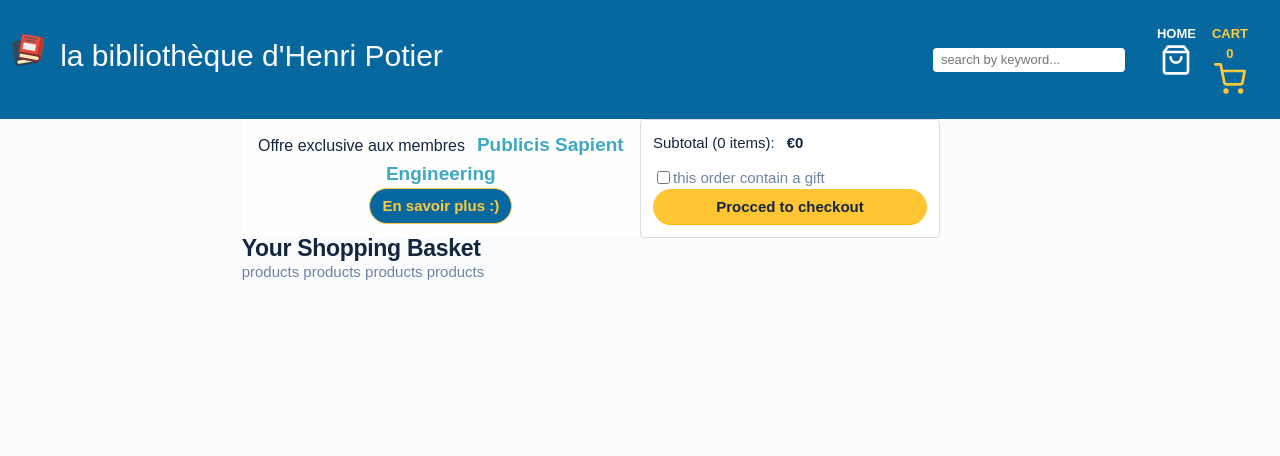
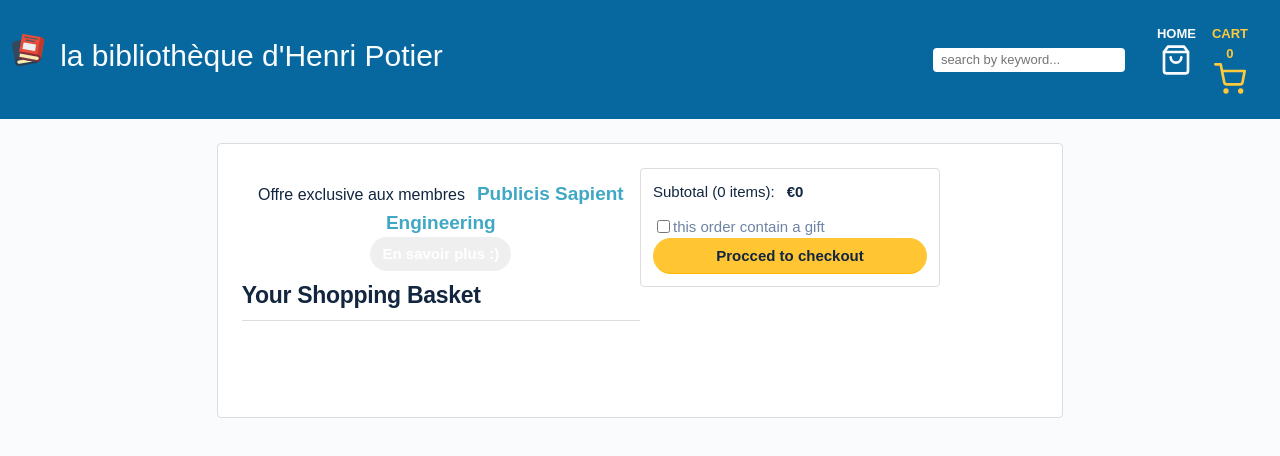
Before and after one commit to Romain-Moreaux/henry-potier-library, a React (Create React App) app: page /checkout in a window 1280 px wide. Shown: the top 456 px of the page. Built offline with nearby package versions, Linux system fonts and the light colour scheme; what webfontloader would draw is missing.

Commit message:
BasketProduct, removeProduct

```diff
--- a/src/App.js
+++ b/src/App.js
@@ -3,7 +3,7 @@ import { ThemeProvider } from 'react-jss'
 import RoutesController from './components/router'
 import WebFont from 'webfontloader'
 import { themeValue } from './themeValue'
-import BasketProvider from './components/Basket'
+import { BasketProvider } from './components/Basket'
 
 WebFont.load({
   google: {
--- /dev/null
+++ b/src/components/Basket/BasketProduct.js
@@ -0,0 +1,59 @@
+import React from 'react'
+import { createUseStyles } from 'react-jss'
+import Button from '../Button'
+import { useBasketContext } from './BasketProvider'
+
+const useStyles = createUseStyles((theme) => ({
+  basket: {
+    display: 'flex',
+  },
+  cover: {
+    flex: 1,
+    '& > img': {
+      objectFit: 'cover',
+      maxHeight: 205,
+    },
+  },
+  informations: {
+    flex: 1,
+    display: 'flex',
+    flexDirection: 'column',
+    alignItems: 'center',
+    justifyContent: 'center',
+    textAlign: 'center',
+  },
+  title: {
+    fontSize: theme.texts.md,
+    fontWeight: 600,
+    color: theme.colors.raven,
+    marginBottom: theme.spaces.md,
+  },
+  price: {
+    fontSize: theme.texts.lg,
+    fontWeight: 800,
+    color: theme.colors.blue,
+    marginBottom: theme.spaces.md,
+  },
+}))
+
+export function BasketProduct({ id, title, price, cover }) {
+  const classes = useStyles()
+  const [, dispatch] = useBasketContext()
+  const handleRemove = () => dispatch({ type: 'REMOVE_FROM_BASKET', id })
+  return (
+    <div className={classes.basket}>
+      <div className={classes.cover}>
+        <img src={cover} alt="#" />
+      </div>
+      <div className={classes.informations}>
+        <span className={classes.title}>{title}</span>
+        <span className={classes.price}>€{price}</span>
+        <Button model="secondary" cb={handleRemove}>
+          Retirer du panier
+        </Button>
+      </div>
+    </div>
+  )
+}
+
+export default BasketProduct
--- a/src/components/Basket/BasketProvider.js
+++ b/src/components/Basket/BasketProvider.js
@@ -1,7 +1,7 @@
 import React, { createContext, useContext, useReducer } from 'react'
 import reducer, { initialState } from './reducer'
 
-export const BasketContext = createContext()
+const BasketContext = createContext()
 
 export const BasketProvider = ({ children }) => (
   <BasketContext.Provider value={useReducer(reducer, initialState)}>
@@ -9,6 +9,4 @@ export const BasketProvider = ({ children }) => (
   </BasketContext.Provider>
 )
 
-export default BasketProvider
-
 export const useBasketContext = () => useContext(BasketContext)
--- a/src/components/Basket/index.js
+++ b/src/components/Basket/index.js
@@ -1,4 +1,4 @@
-import BasketProvider from './BasketProvider'
-export default BasketProvider
-export { useBasketContext } from './BasketProvider'
+import BasketProduct from './BasketProduct'
+export { BasketProvider, useBasketContext } from './BasketProvider'
 export { getBasketTotal } from './reducer'
+export default BasketProduct
--- a/src/components/Basket/reducer.js
+++ b/src/components/Basket/reducer.js
@@ -1,5 +1,8 @@
+import books from '../../assets/books.json'
+
 export const initialState = {
   basket: [],
+  // basket: [books[0], books[1], books[2]],
 }
 
 export const getBasketTotal = (basket) =>
@@ -13,6 +16,11 @@ const reducer = (state, action) => {
         ...state,
         basket: [...state.basket, action.item],
       }
+    case 'REMOVE_FROM_BASKET':
+      return {
+        ...state,
+        basket: state.basket.filter((item) => item.id !== action.id),
+      }
 
     default:
       break
--- a/src/components/Button.js
+++ b/src/components/Button.js
@@ -27,7 +27,7 @@ Button.defaultProps = {
 }
 
 Button.propTypes = {
-  model: PropTypes.oneOf(['add', 'remove', 'submit', 'offer']),
+  model: PropTypes.oneOf(['primary', 'secondary', 'submit', 'cta']),
   cb: PropTypes.func,
   children: PropTypes.node,
 }
--- a/src/components/Checkout.js
+++ b/src/components/Checkout.js
@@ -1,5 +1,6 @@
 import React from 'react'
 import { createUseStyles } from 'react-jss'
+import BasketProduct, { useBasketContext } from './Basket'
 import Button from './Button'
 import Header from './Header'
 import SubTotal from './SubTotal'
@@ -14,6 +15,11 @@ const useStyles = createUseStyles((theme) => ({
   shopCart: {
     display: 'flex',
     flexWrap: 'wrap',
+    backgroundColor: theme.colors.white,
+    margin: `${theme.spaces.lg} 0`,
+    padding: `${theme.spaces.lg}`,
+    border: `1px solid ${theme.colors.grey}`,
+    borderRadius: 4,
   },
   boxLeft: { flex: 1 },
   boxRight: { flex: 1 },
@@ -22,6 +28,11 @@ const useStyles = createUseStyles((theme) => ({
     backgroundColor: theme.colors.white,
     padding: `${theme.spaces.md} ${theme.spaces.sm}`,
     textAlign: 'center',
+  },
+  title: {
+    paddingBottom: theme.spaces.md,
+    marginBottom: theme.spaces.lg,
+    borderBottom: `1px solid ${theme.colors.grey}`,
   },
   texts: {
     color: theme.colors.raven,
@@ -37,11 +48,17 @@ const useStyles = createUseStyles((theme) => ({
     displays: 'flex',
     flexDirection: 'column',
   },
-  productList: {},
+  productList: {
+    padding: `${theme.spaces.lg} 0`,
+    display: 'flex',
+    flexDirection: 'column',
+    '& > div': { marginBottom: theme.spaces.md },
+  },
 }))
 
 function Checkout() {
   const classes = useStyles()
+  const [{ basket }] = useBasketContext()
   return (
     <div className={classes.checkout}>
       <Header />
@@ -55,12 +72,14 @@ function Checkout() {
                   Publicis Sapient Engineering
                 </span>
               </div>
-              <Button model="offer">En savoir plus :)</Button>
+              <Button model="cta">En savoir plus :)</Button>
             </div>
             <div className={classes.basket}>
-              <h2>Your Shopping Basket</h2>
+              <h2 className={classes.title}>Your Shopping Basket</h2>
               <div className={classes.productList}>
-                products products products products
+                {basket?.map((item, i) => (
+                  <BasketProduct key={i} {...item} />
+                ))}
               </div>
             </div>
           </div>
--- a/src/components/Homepage.js
+++ b/src/components/Homepage.js
@@ -5,6 +5,7 @@ import Product from './Product'
 import axios from 'axios'
 import { newId } from '../helpers'
 import books from '../assets/books.json'
+import { useBasketContext } from './Basket'
 
 const useStyles = createUseStyles((theme) => ({
   homepage: {
@@ -29,7 +30,9 @@ function Homepage() {
   const [filteredData, setFilteredData] = useState([])
   const [isLoading, setIsLoading] = useState(false)
   const [isError, setIsError] = useState(false)
+  const [{ basket }] = useBasketContext()
 
+  console.log('basket', basket)
   // Fetch datas once from api
   // useEffect(() => {
   //   const fetchData = async () => {
@@ -90,7 +93,7 @@ function Homepage() {
           {isLoading ? (
             <p>Ressources en chargement</p>
           ) : (
-            filteredData.map((book) => <Product key={newId()} {...book} />)
+            filteredData.map((book, i) => <Product key={i} {...book} />)
           )}
         </div>
       </section>
--- a/src/components/Product.js
+++ b/src/components/Product.js
@@ -3,6 +3,7 @@ import PropTypes from 'prop-types'
 import { createUseStyles } from 'react-jss'
 import Button from './Button'
 import { useBasketContext } from './Basket'
+import { newId } from '../helpers'
 
 const useStyles = createUseStyles((theme) => ({
   product: {
@@ -46,7 +47,7 @@ const useStyles = createUseStyles((theme) => ({
   price: {
     color: theme.colors.blue,
     fontSize: theme.texts.lg,
-    fontWeight: 600,
+    fontWeight: 800,
   },
   image: {
     '& > img': { maxHeight: 175 },
@@ -84,6 +85,7 @@ function Product({ isbn, title, price, cover, synopsis }) {
     dispatch({
       type: 'ADD_TO_BASKET',
       item: {
+        id: newId(),
         isbn,
         title,
         price,
@@ -118,7 +120,7 @@ function Product({ isbn, title, price, cover, synopsis }) {
             {readMore ? 'Lire moins' : 'Lire plus'}
           </span>
         </div>
-        <Button model="add" cb={addToBasket}>
+        <Button model="primary" cb={addToBasket}>
           Ajouter au panier
         </Button>
       </div>
--- a/src/components/SubTotal.js
+++ b/src/components/SubTotal.js
@@ -14,7 +14,7 @@ const useStyles = createUseStyles((theme) => ({
     padding: theme.spaces.md,
 
     backgroundColor: '#fff',
-    border: '1px solid #dddddd',
+    border: `1px solid ${theme.colors.grey}`,
     borderRadius: 4,
     '& p': { color: theme.colors.raven },
   },
@@ -41,7 +41,7 @@ function SubTotal() {
               <input type="checkbox" />
               this order contain a gift
             </small>
-            <Button model="submit">Procced to checkout</Button>
+            <Button model="secondary">Procced to checkout</Button>
           </>
         )}
         decialScale={2}
--- a/src/themeValue.js
+++ b/src/themeValue.js
@@ -10,8 +10,9 @@ export const themeValue = {
     yellowAlt2: '#ffb700',
     cyan: '#40a8c4',
     blueAlt: '#a2d5f2',
-    white: 'rgb(254, 254, 253)',
+    white: 'rgb(255, 255, 255)',
     whiteAlt: 'rgb(249, 251, 253)',
+    grey: '#dddddd',
   },
   displays: {
     page: {
@@ -81,7 +82,7 @@ export const themeValue = {
         boxShadow: 'rgba(9, 30, 66, 0.13) 0px 2px 1px',
       },
     },
-    add: {
+    primary: {
       background: '#ffc93c',
       color: '#07689f',
       border: '1px solid #07689f',
@@ -91,7 +92,7 @@ export const themeValue = {
       color: '#ffc93c',
       border: '1px solid #ffc93c',
     },
-    submit: {
+    secondary: {
       background: '#ffc533',
       color: 'rgb(18, 38, 63)',
       border: '1px solid',
```
